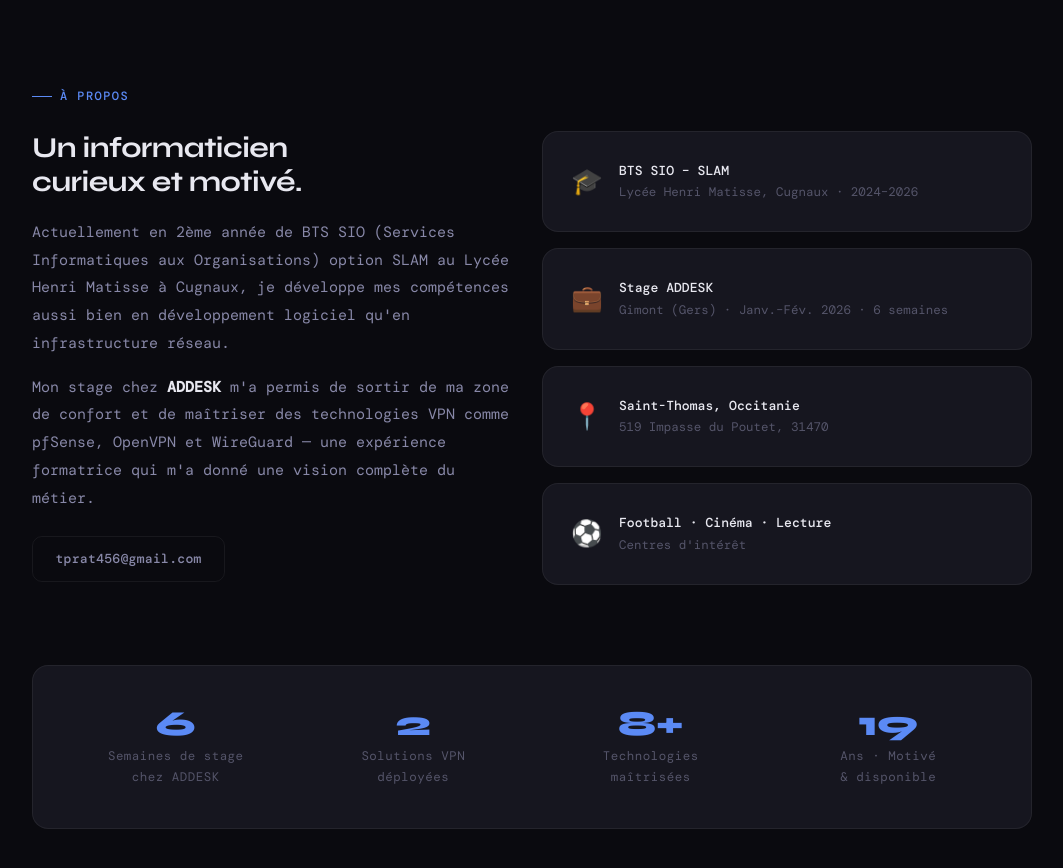
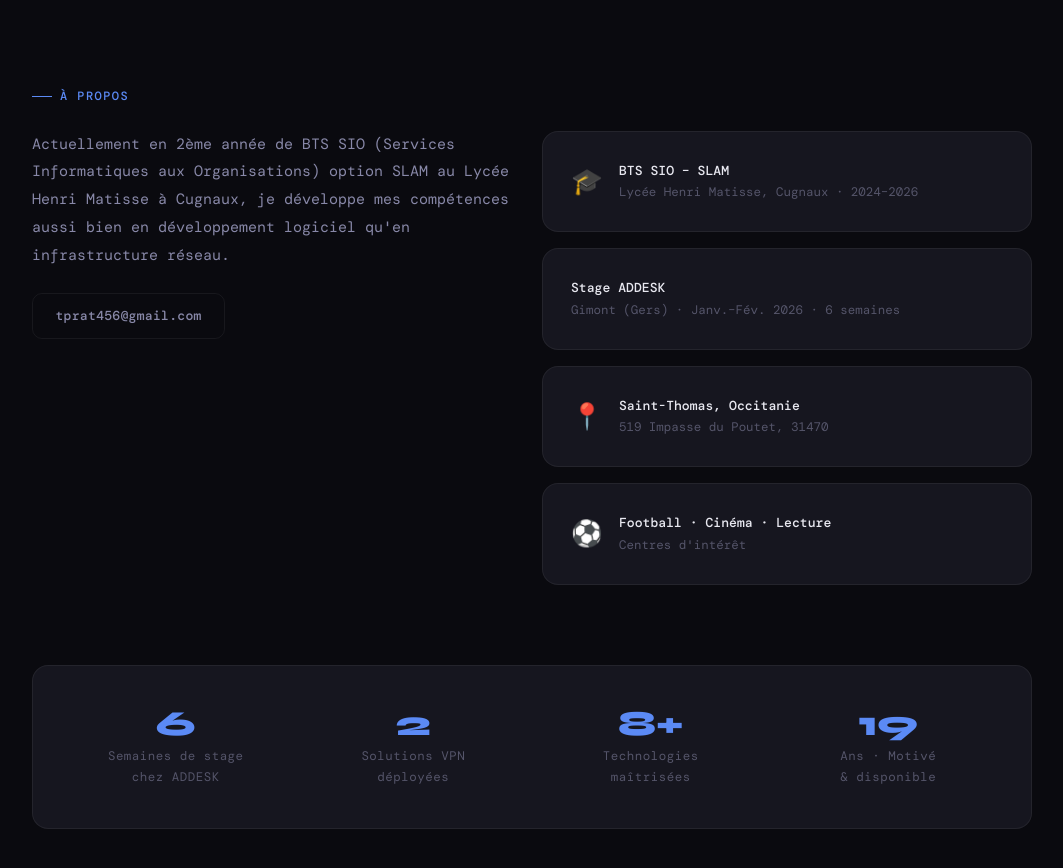
Before and after one commit to tprat456-arch/portfolio, a plain HTML site: page index.html in a window 1280 px wide. Shown: the part 800-1668 px from the top of the page, without its empty margins (108-1171 px from the left). Drawn offline with nearby package versions, Linux system fonts and the light colour scheme; a web font is replaced by a local one.

Commit message:
Suppression

```diff
--- a/index.html
+++ b/index.html
@@ -9,7 +9,7 @@
 <body>
 
 <nav>
-  <a class="nav-logo" href="index.html">TP<span>.</span></a>
+
   <a href="index.html" class="active">Accueil</a>
   <a href="projets.html">Projets</a>
   <a href="parcours.html">Parcours</a>
@@ -40,19 +40,10 @@
     <p class="section-label">À propos</p>
     <div class="grid-2">
       <div>
-        <h2 style="font-size: 1.8rem; font-weight: 700; letter-spacing: -0.02em; margin-bottom: 1.2rem;">
-          Un informaticien<br>curieux et motivé.
-        </h2>
         <p style="color: var(--text-secondary); line-height: 1.85; margin-bottom: 1rem;">
           Actuellement en 2ème année de BTS SIO (Services Informatiques aux Organisations)
           option SLAM au Lycée Henri Matisse à Cugnaux, je développe mes compétences aussi
           bien en développement logiciel qu'en infrastructure réseau.
-        </p>
-        <p style="color: var(--text-secondary); line-height: 1.85;">
-          Mon stage chez <strong style="color: var(--text-primary);">ADDESK</strong> m'a permis
-          de sortir de ma zone de confort et de maîtriser des technologies VPN comme pfSense,
-          OpenVPN et WireGuard — une expérience formatrice qui m'a donné une vision complète
-          du métier.
         </p>
         <div class="mt-3">
           <a href="contact.html" class="btn btn-outline">tprat456@gmail.com</a>
@@ -67,7 +58,6 @@
           </div>
         </div>
         <div class="card" style="display: flex; align-items: center; gap: 1rem;">
-          <div style="font-size: 1.6rem;">💼</div>
           <div>
             <div style="font-size: 0.82rem; color: var(--text-primary); font-weight: 500;">Stage ADDESK</div>
             <div style="font-size: 0.78rem; color: var(--text-muted);">Gimont (Gers) · Janv.–Fév. 2026 · 6 semaines</div>
```
Also changed, not shown: contact.html (+1 -1 lines), parcours.html (+1 -1 lines), projets.html (+1 -1 lines).
